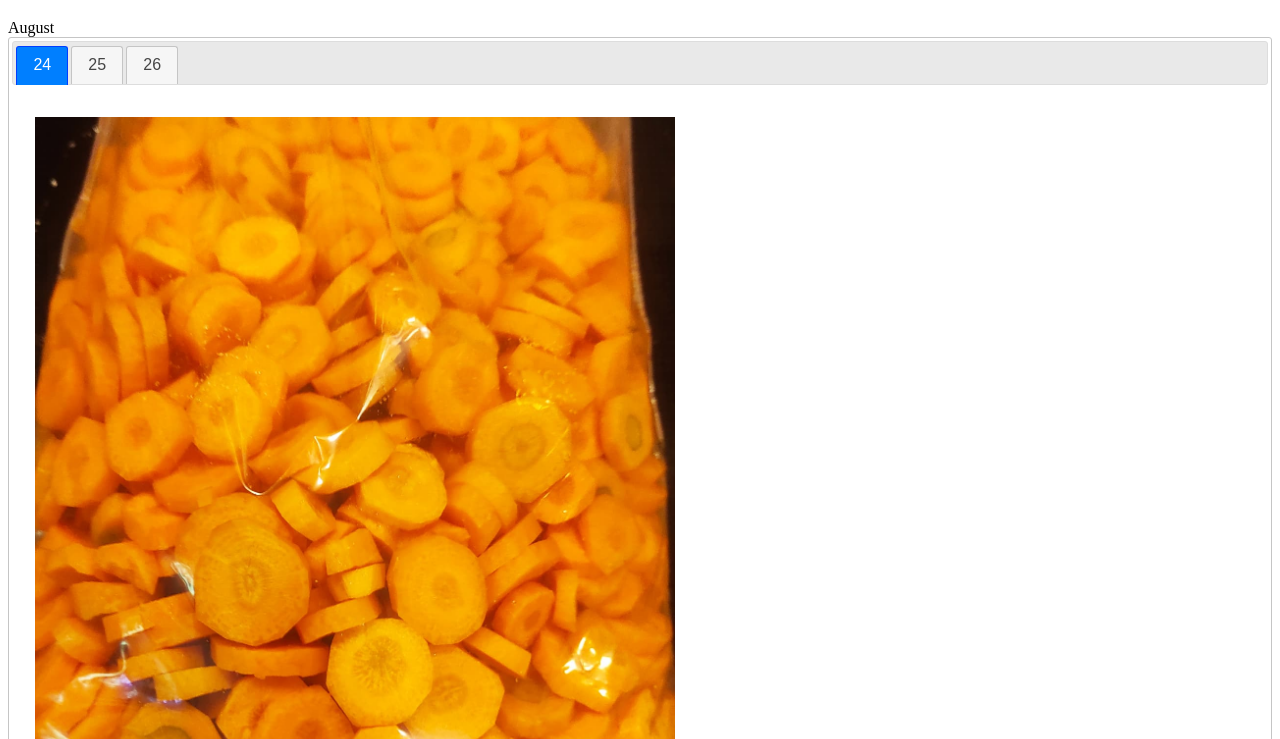
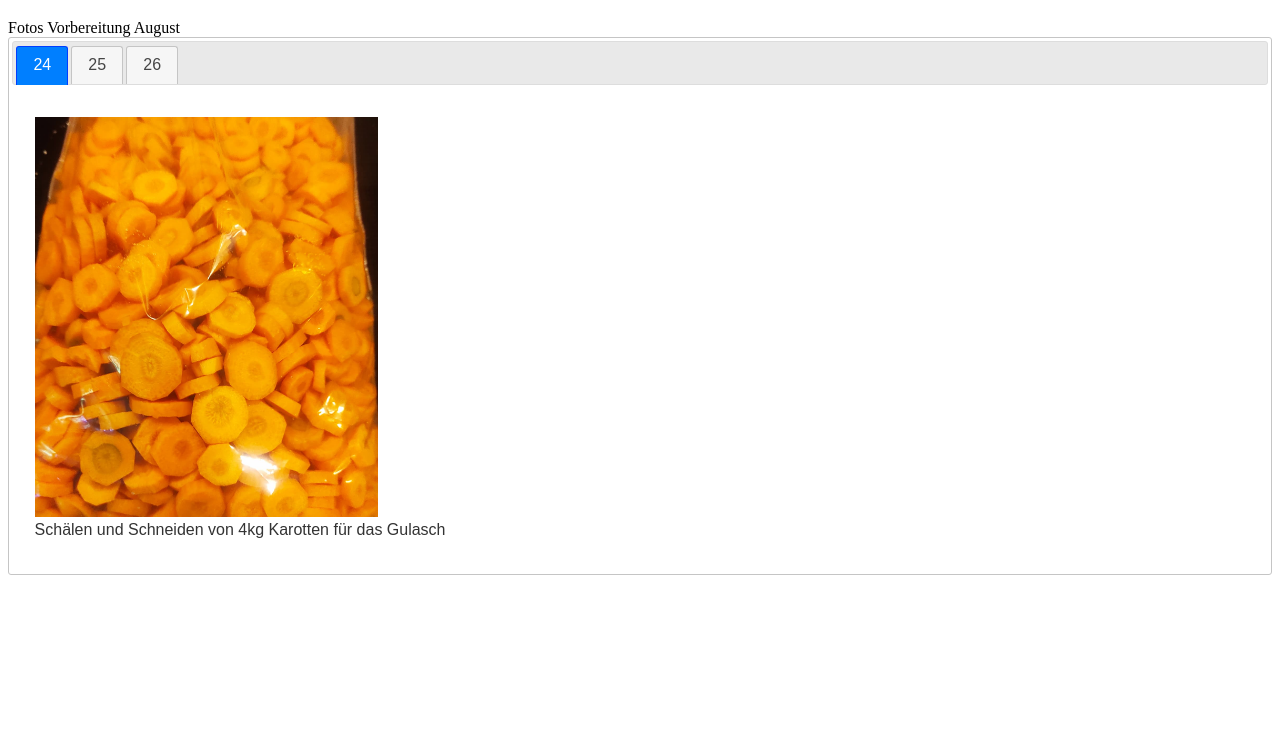
Before and after one commit to HansGollmann/Geburtstag, a plain HTML site: page index.html in a window 1280 px wide. Shown: the part 61-800 px from the top of the page. Drawn offline with nearby package versions, Linux system fonts and the light colour scheme.

Commit message:
Anpassungen

```diff
--- a/css/geburtstag.css
+++ b/css/geburtstag.css
@@ -1,4 +1,12 @@
 img.foto {
 	max-width: 50vw;
+	max-height: 50vh;
 	height: auto;
+	width: auto;
 }
+.left {
+	float: left;
+}
+.clear {
+	clear: both;
+}
--- a/index.html
+++ b/index.html
@@ -12,7 +12,7 @@
 </head>
 <body onload='geb = new Geburtstag();'>
 	<h1>Willkommen zu meiner Geburtstags-Chronik!</h1>
-	<div>August</div>
+	<div>Fotos Vorbereitung August</div>
 	<div class="tabs">
 		<ul>
 			<li><a href="#24-08">24</a></li>
@@ -21,8 +21,11 @@
 		</ul>
 		<div id="24-08">
 			<p>
-				<img class="foto" src="images/karotten.jpeg" alt="Karotten">
-				<div>Schälen und Schneiden von 4kg Karotten für das Gulasch</div>
+				<div class="left">
+					<img class="foto" src="images/karotten.jpeg" alt="Karotten">
+					<div>Schälen und Schneiden von 4kg Karotten für das Gulasch</div>
+				</div>
+				<div class="clear"></div>
 			</p>
 		</div>
 		<div id="25-08">
```
